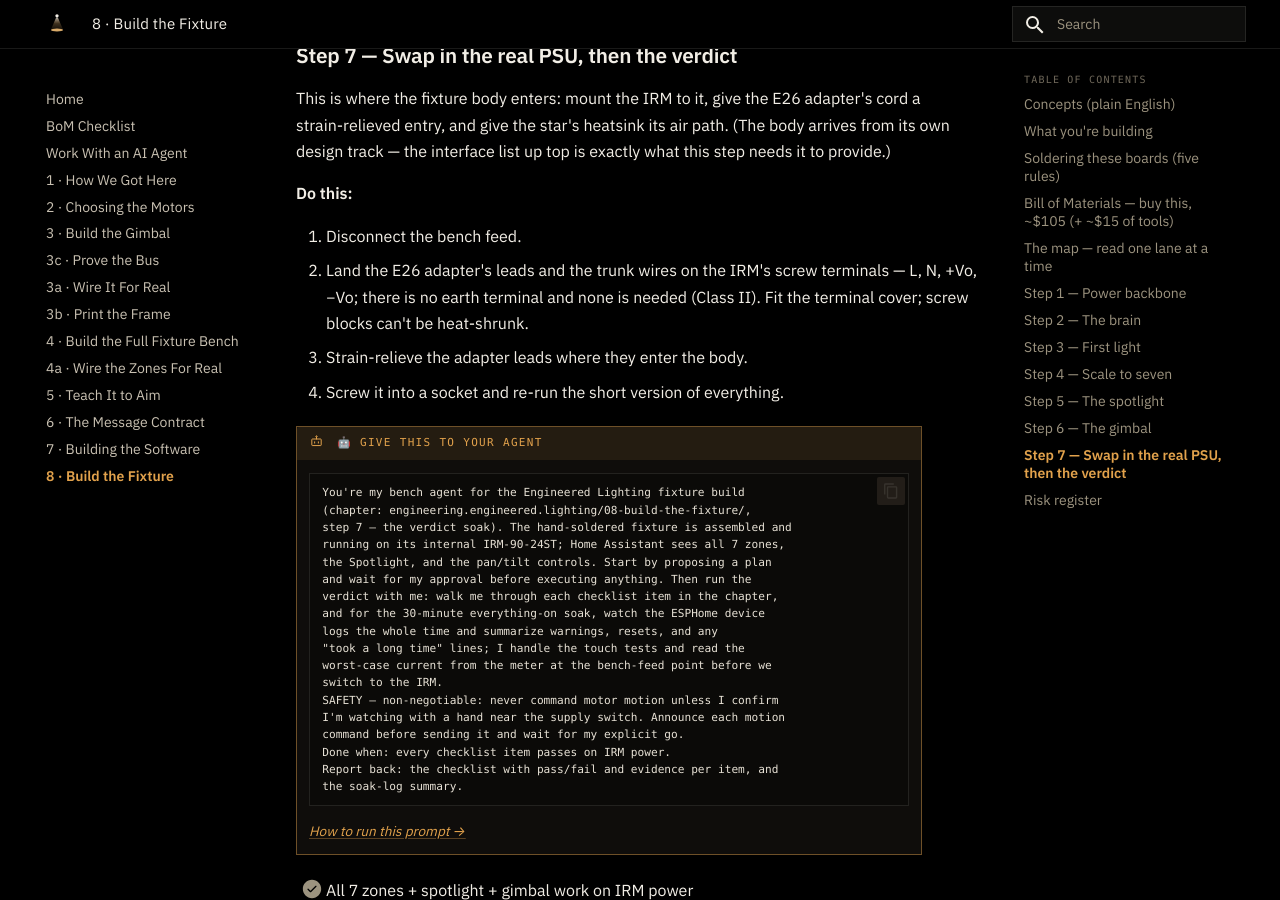
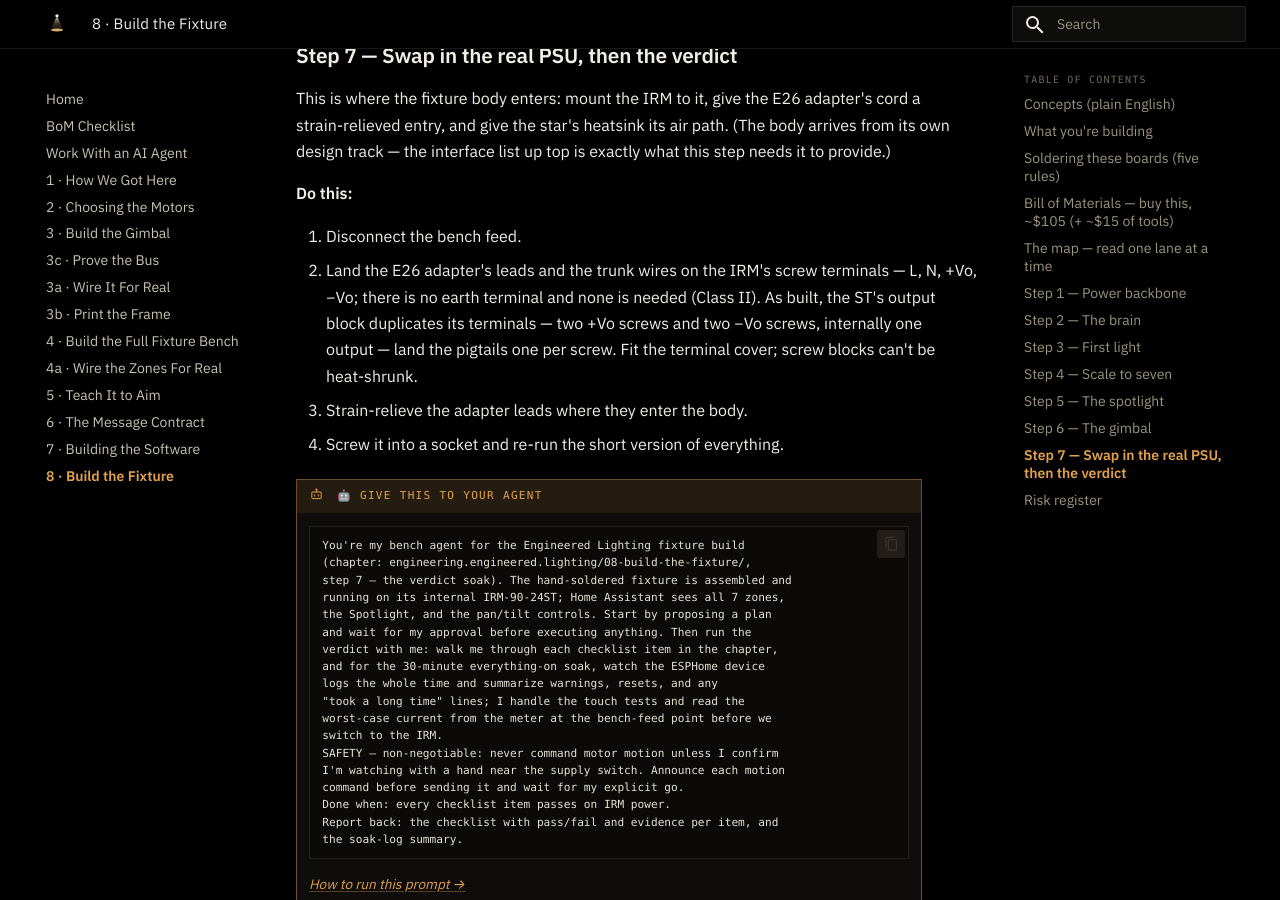
Before and after one commit to hooterjackson/engineered-lighting-site, an MkDocs documentation site: the page built from docs/08-build-the-fixture.md, in a window 1280 px wide and 900 px high, scrolled down 12712 px. Built offline with MkDocs 1.6.1 and Material for MkDocs 9.7.7, drawn with Linux system fonts in a browser that asks for light colours.

Commit message:
docs: point doc 4 stages 1-2 at 04a, mark the esphome lane historical, correct the IRM terminal count

```diff
--- a/docs/08-build-the-fixture.md
+++ b/docs/08-build-the-fixture.md
@@ -350,7 +350,10 @@ top is exactly what this step needs it to provide.)
 1. Disconnect the bench feed.
 2. Land the E26 adapter's leads and the trunk wires on the IRM's screw
    terminals — L, N, +Vo, −Vo; there is no earth terminal and none is needed
-   (Class II). Fit the terminal cover; screw blocks can't be heat-shrunk.
+   (Class II). As built, the ST's output block duplicates its terminals —
+   two +Vo screws and two −Vo screws, internally one output — land the
+   pigtails one per screw. Fit the terminal cover; screw blocks can't be
+   heat-shrunk.
 3. Strain-relieve the adapter leads where they enter the body.
 4. Screw it into a socket and re-run the short version of everything.
 
```
Also changed, not shown: docs/04-full-fixture-bench.md (+7 -0 lines).
